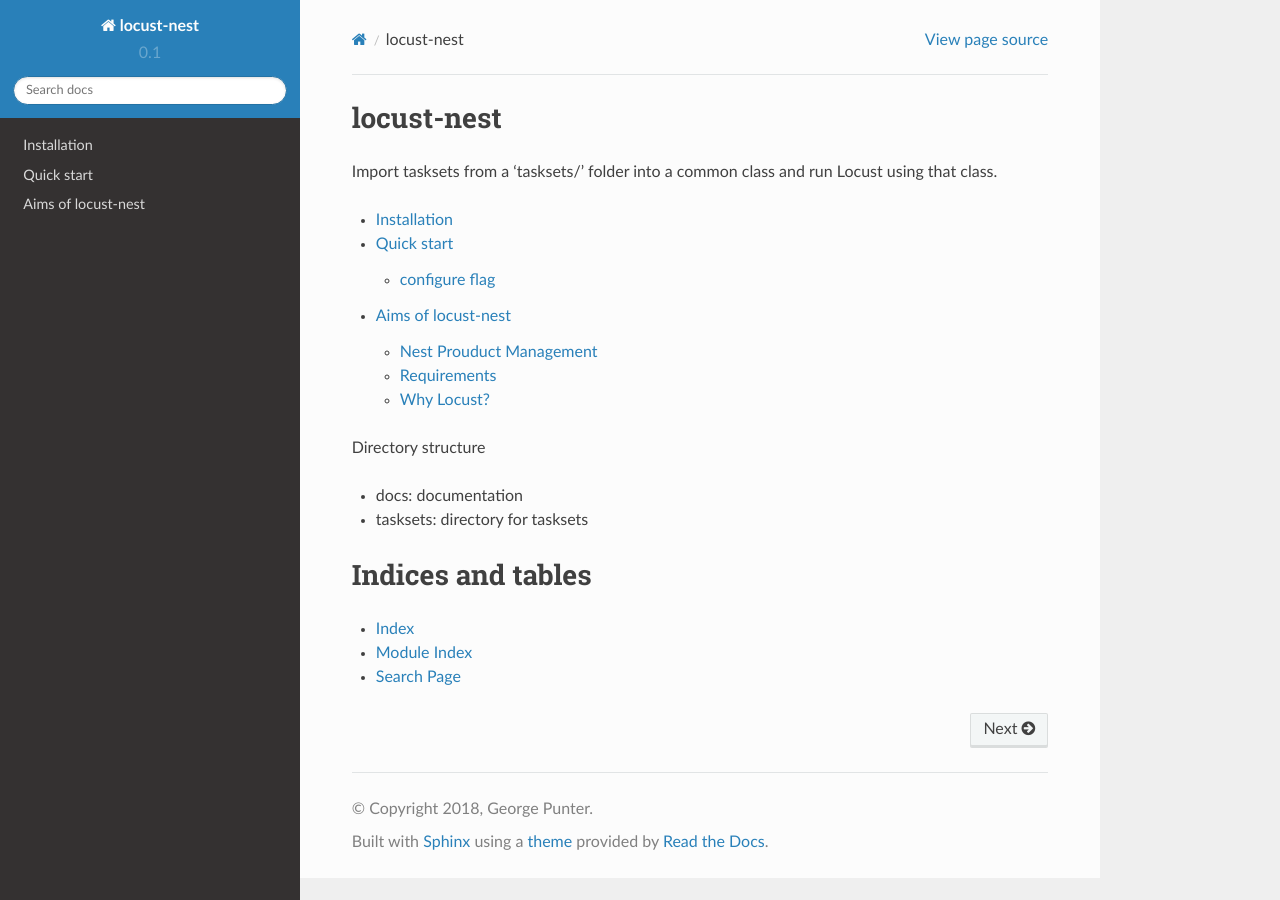
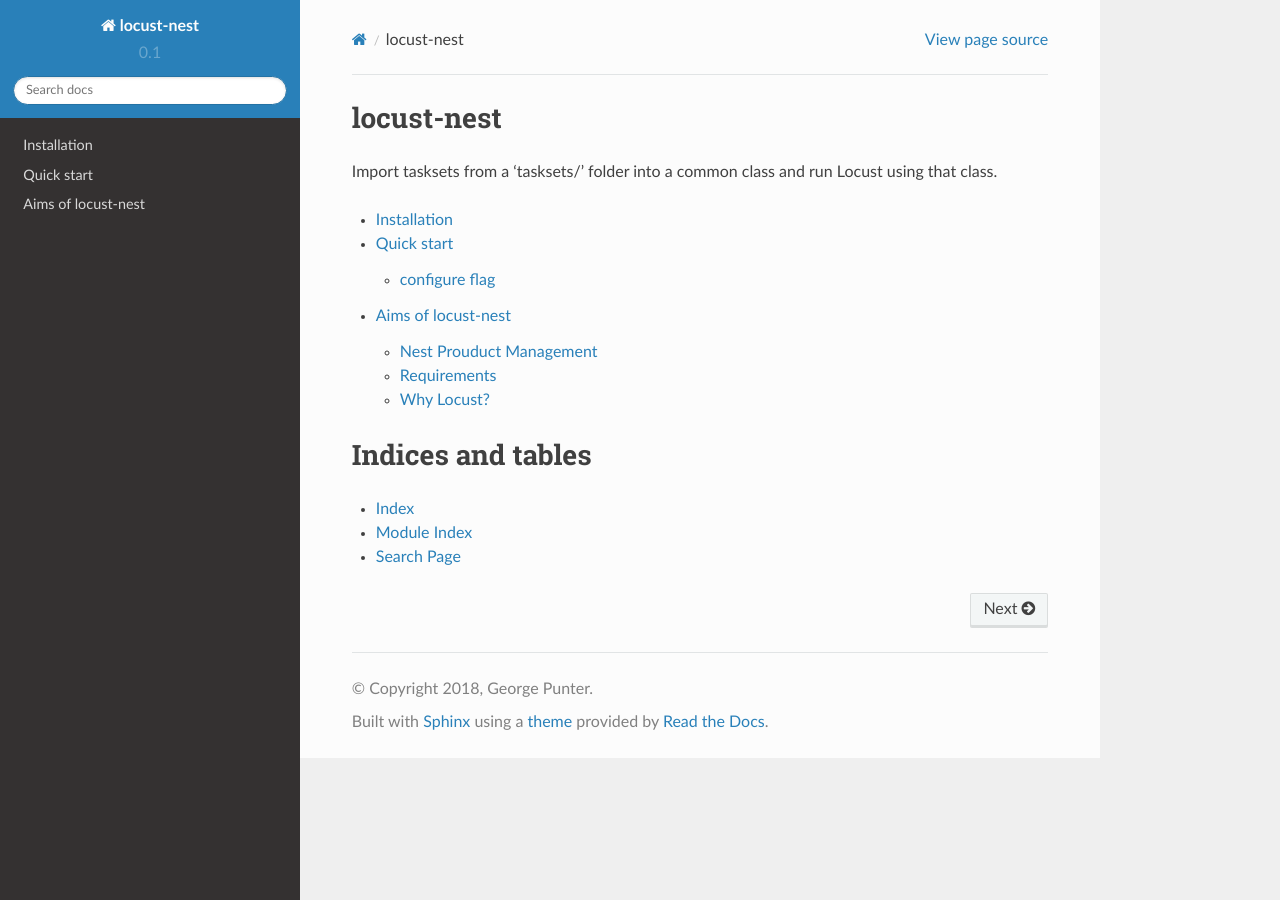
Before and after one commit to BBOXX/nest, a Sphinx documentation site: the page built from docs/index.rst, in a window 1280 px wide. Built offline with Sphinx 7.4.7 and the Read the Docs theme 2.0.0, drawn with Linux system fonts in a browser that asks for light colours.

Commit message:
Update index.rst

```diff
--- a/docs/index.rst
+++ b/docs/index.rst
@@ -12,11 +12,6 @@ Import tasksets from a 'tasksets/' folder into a common class and run Locust usi
    QUICKSTART
    RATIONALE
 
-Directory structure
-
-- docs: documentation
-- tasksets: directory for tasksets
-
 Indices and tables
 ==================================
 
```
Also changed, not shown: 1 other file.
